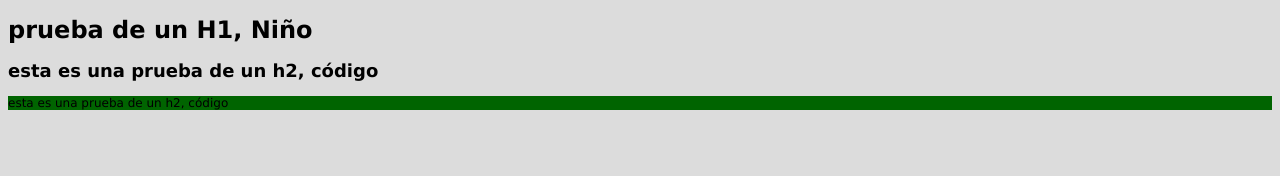
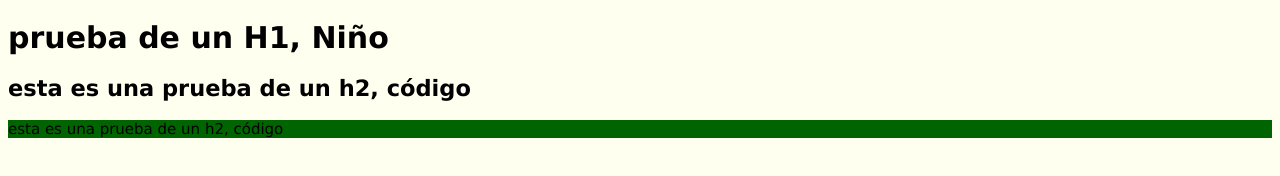
Before and after one commit to GenaroHerarnandezAlvarado/paginaweb, a plain HTML site: page index.html in a window 1280 px wide. Drawn offline with Linux system fonts and the light colour scheme.

Commit message:
cambio color body
body

```diff
--- a/stilos.css
+++ b/stilos.css
@@ -1,6 +1,6 @@
 body{
-    background-color: gainsboro;
-    font-size: 12px;
+    background-color: ivory;
+    font-size: 15px;
     font-family: 'Lucida Sans', 'Lucida Sans Regular', 'Lucida Grande', 'Lucida Sans Unicode', Geneva, Verdana, sans-serif;
 }
 
```
